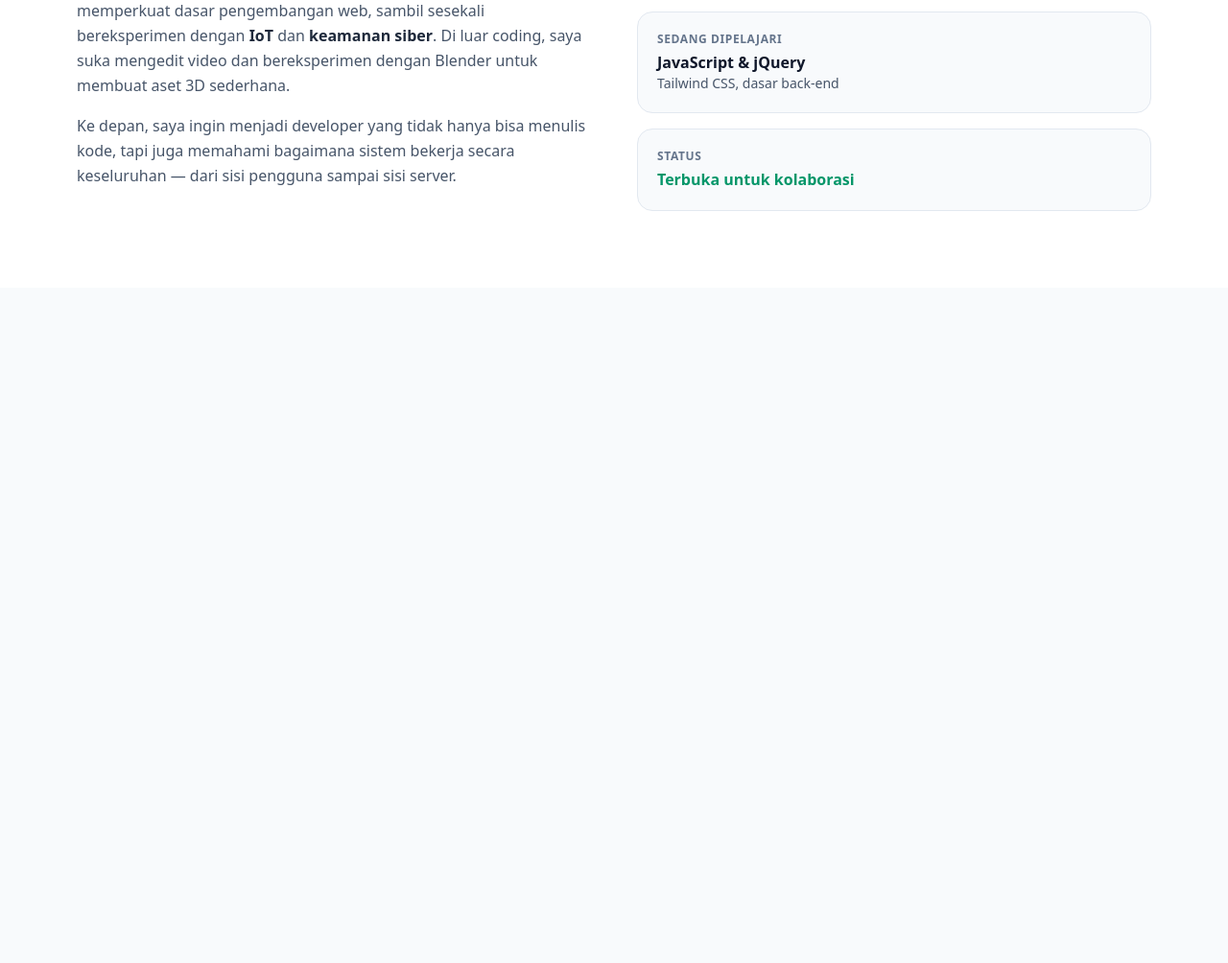
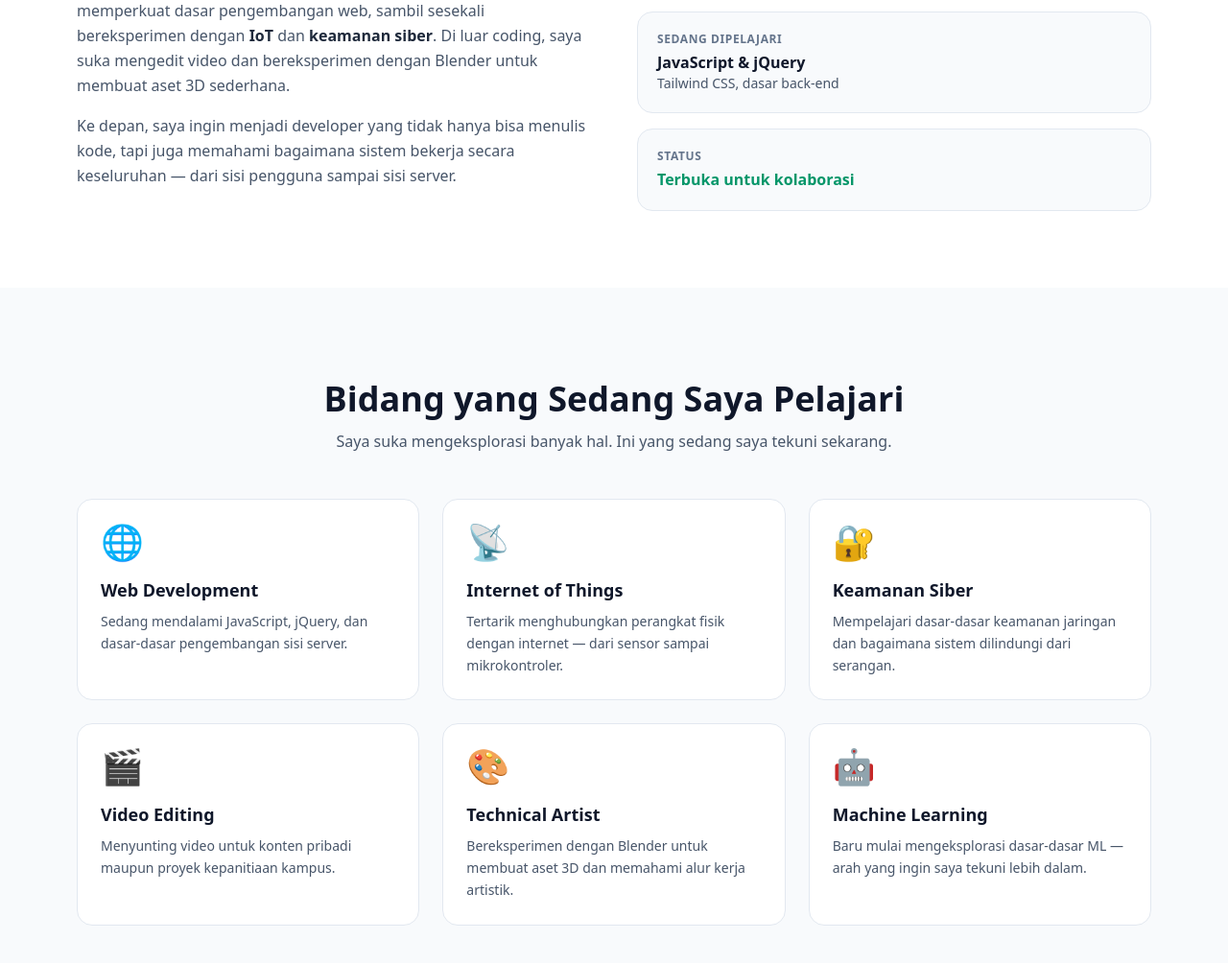
Before and after one commit to abiyanamirulazis017-cyber/Portofolio, a plain HTML site: page index.html in a window 1280 px wide. Shown: the part 929-1933 px from the top of the page at 96% size. Before the commit the page ends 1229 px from the top, so only its background shows below. Drawn offline with Linux system fonts and the light colour scheme.

Commit message:
deploy: 6fd512cbc71cfea38d9e8de92cec0c780e2754ca

```diff
--- a/index.html
+++ b/index.html
@@ -109,7 +109,7 @@
         </div>
     </section>
 
-    <!-- Section lainnya menyusul -->
+    <!-- Section lainnya menyusul Section D: -->
 
     <section class="border-t border-slate-200 bg-white py-16 md:py-20">
         <div class="max-w-6xl mx-auto px-4">
@@ -173,5 +173,75 @@
         </div>
     </section>
 
+    <!-- Section E: 6 Bidang Minat -->
+
+    <section class="py-16 md:py-24">
+        <div class="max-w-6xl mx-auto px-4">
+
+            <div class="max-w-2xl mx-auto text-center">
+                <h2 class="text-3xl md:text-4xl font-extrabold text-slate-900">
+                    Bidang yang Sedang Saya Pelajari
+                </h2>
+                <p class="mt-3 text-slate-600">
+                    Saya suka mengeksplorasi banyak hal. Ini yang sedang saya tekuni sekarang.
+                </p>
+            </div>
+
+            <div class="mt-12 grid sm:grid-cols-2 lg:grid-cols-3 gap-6">
+
+            <div class="rounded-2xl border border-slate-200 bg-white p-6 hover:shadow-lg hover:-translate-y-1 transition">
+                <div class="text-4xl">🌐</div>
+                <h3 class="mt-4 text-lg font-bold text-slate-900">Web Development</h3>
+                <p class="mt-2 text-sm text-slate-600 leading-relaxed">
+                Sedang mendalami JavaScript, jQuery, dan dasar-dasar pengembangan sisi server.
+                </p>
+            </div>
+
+            <div class="rounded-2xl border border-slate-200 bg-white p-6 hover:shadow-lg hover:-translate-y-1 transition">
+                <div class="text-4xl">📡</div>
+                <h3 class="mt-4 text-lg font-bold text-slate-900">Internet of Things</h3>
+                <p class="mt-2 text-sm text-slate-600 leading-relaxed">
+                Tertarik menghubungkan perangkat fisik dengan internet — dari sensor sampai mikrokontroler.
+                </p>
+            </div>
+
+            <div class="rounded-2xl border border-slate-200 bg-white p-6 hover:shadow-lg hover:-translate-y-1 transition">
+                <div class="text-4xl">🔐</div>
+                <h3 class="mt-4 text-lg font-bold text-slate-900">Keamanan Siber</h3>
+                <p class="mt-2 text-sm text-slate-600 leading-relaxed">
+                Mempelajari dasar-dasar keamanan jaringan dan bagaimana sistem dilindungi dari serangan.
+                </p>
+            </div>
+
+            <div class="rounded-2xl border border-slate-200 bg-white p-6 hover:shadow-lg hover:-translate-y-1 transition">
+                <div class="text-4xl">🎬</div>
+                <h3 class="mt-4 text-lg font-bold text-slate-900">Video Editing</h3>
+                <p class="mt-2 text-sm text-slate-600 leading-relaxed">
+                Menyunting video untuk konten pribadi maupun proyek kepanitiaan kampus.
+                </p>
+            </div>
+
+            <div class="rounded-2xl border border-slate-200 bg-white p-6 hover:shadow-lg hover:-translate-y-1 transition">
+                <div class="text-4xl">🎨</div>
+                <h3 class="mt-4 text-lg font-bold text-slate-900">Technical Artist</h3>
+                <p class="mt-2 text-sm text-slate-600 leading-relaxed">
+                Bereksperimen dengan Blender untuk membuat aset 3D dan memahami alur kerja artistik.
+                </p>
+            </div>
+
+            <div class="rounded-2xl border border-slate-200 bg-white p-6 hover:shadow-lg hover:-translate-y-1 transition">
+                <div class="text-4xl">🤖</div>
+                <h3 class="mt-4 text-lg font-bold text-slate-900">Machine Learning</h3>
+                <p class="mt-2 text-sm text-slate-600 leading-relaxed">
+                Baru mulai mengeksplorasi dasar-dasar ML — arah yang ingin saya tekuni lebih dalam.
+                </p>
+            </div>
+
+            </div>
+        </div>
+    </section>
+
+
+
 </body>
 </html>
```
Also changed, not shown: assets/css/output.css.
